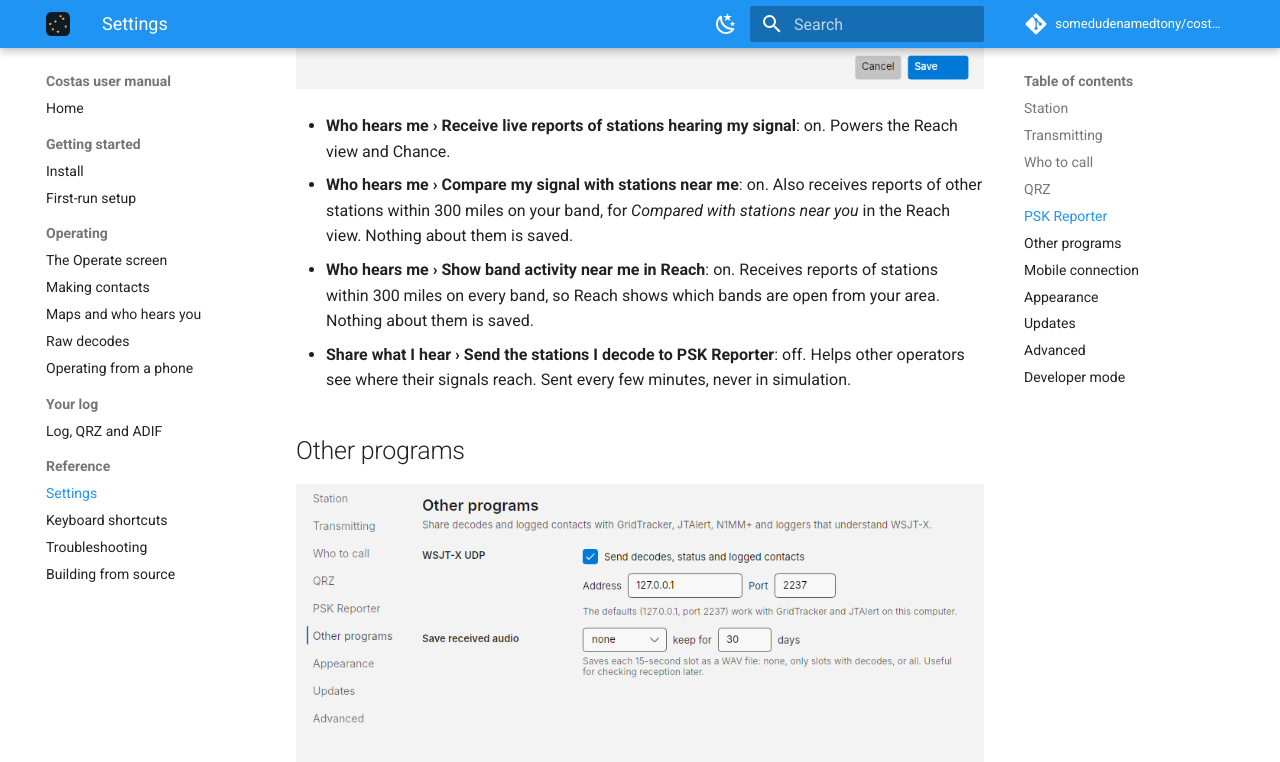
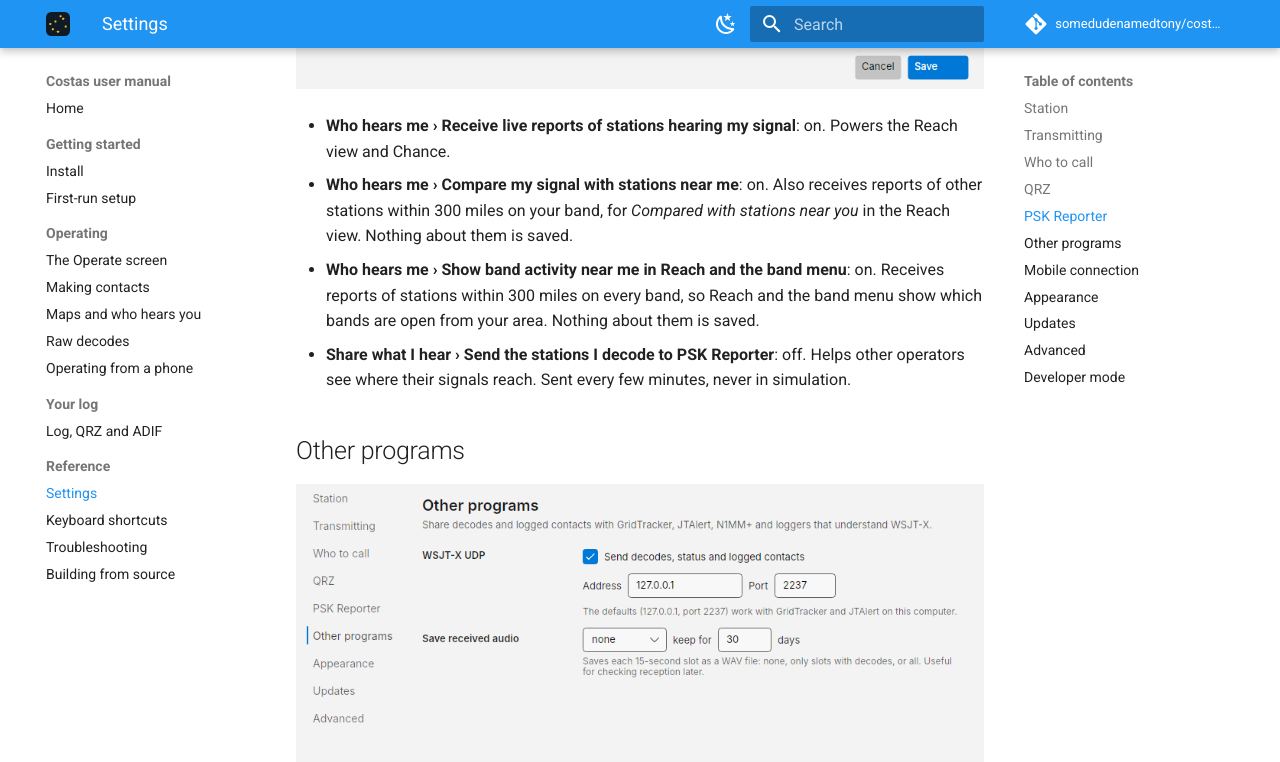
Before and after one commit to somedudenamedtony/costas, an MkDocs documentation site: the page built from manual/settings.md, in a window 1280 px wide and 900 px high, scrolled down 5613 px. Shown: the top 762 px of the window. Built offline with MkDocs 1.6.1 and Material for MkDocs 9.7.7, drawn with Linux system fonts in a browser that asks for light colours; comment, search, counter and statistics services are not loaded.

Commit message:
Keep band activity in the dropdown as well as Reach

```diff
--- a/manual/settings.md
+++ b/manual/settings.md
@@ -83,8 +83,8 @@
   Chance.
 - **Who hears me › Compare my signal with stations near me**: on. Also receives reports of other stations within
   300 miles on your band, for *Compared with stations near you* in the Reach view. Nothing about them is saved.
-- **Who hears me › Show band activity near me in Reach**: on. Receives reports of stations within 300 miles on
-  every band, so Reach shows which bands are open from your area. Nothing about them is saved.
+- **Who hears me › Show band activity near me in Reach and the band menu**: on. Receives reports of stations within 300 miles on
+  every band, so Reach and the band menu show which bands are open from your area. Nothing about them is saved.
 - **Share what I hear › Send the stations I decode to PSK Reporter**: off. Helps other operators see where their
   signals reach. Sent every few minutes, never in simulation.
 
```
Also changed, not shown: manual/maps.md (+2 -2 lines), manual/operate.md (+1 -1 lines), 3 other files.
